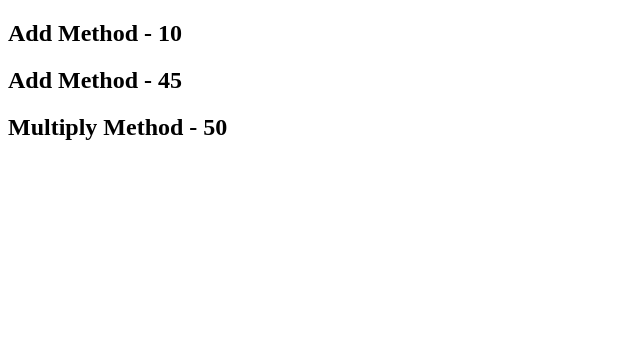
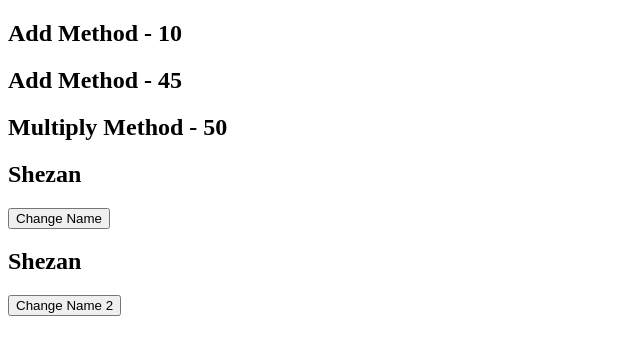
Before and after one commit to shezan7/VueJS-Study, a Vue app in the folder Study1/learning3/: page / in a window 1280 px wide. Shown: the top 354 px of the page, without its empty margins (0-640 px from the left). Built offline with nearby package versions, Linux system fonts and the light colour scheme.

Commit message:
add changeName to learning3

```diff
--- a/Study1/learning3/src/App.vue
+++ b/Study1/learning3/src/App.vue
@@ -3,6 +3,21 @@
     <h2> Add Method - {{add(2,3,5)}} </h2>
     <h2> Add Method - {{add(10,15,20)}} </h2>
     <h2> Multiply Method - {{multiply(10)}} </h2>
+
+    <div>
+      <h2> {{name}} </h2>
+      <div>
+        <button @click="changeName">Change Name</button>
+      </div>
+    </div>
+
+    <div>
+      <h2> {{name2}} </h2>
+      <div>
+        <button @click="changeName2">Change Name 2</button>
+      </div>
+    </div>
+
   </div>
 </template>
 
@@ -11,7 +26,9 @@ export default {
   name: 'App',
   data() {
     return {
-      baseMultiplier: 5
+      baseMultiplier: 5,
+      name: 'Shezan',
+      name2: 'Shezan'
     }
   },
   methods: {
@@ -20,6 +37,12 @@ export default {
     },
     multiply(num) {
       return num*this.baseMultiplier
+    },
+    changeName() {
+      this.name = 'Al-Mahmud'
+    },
+    changeName2() {
+      this.name2 = 'Shezan Al-Mahmud'
     }
   }
 }
```
Also changed, not shown: 2 other files (tests, documents, lock files or other folders).
